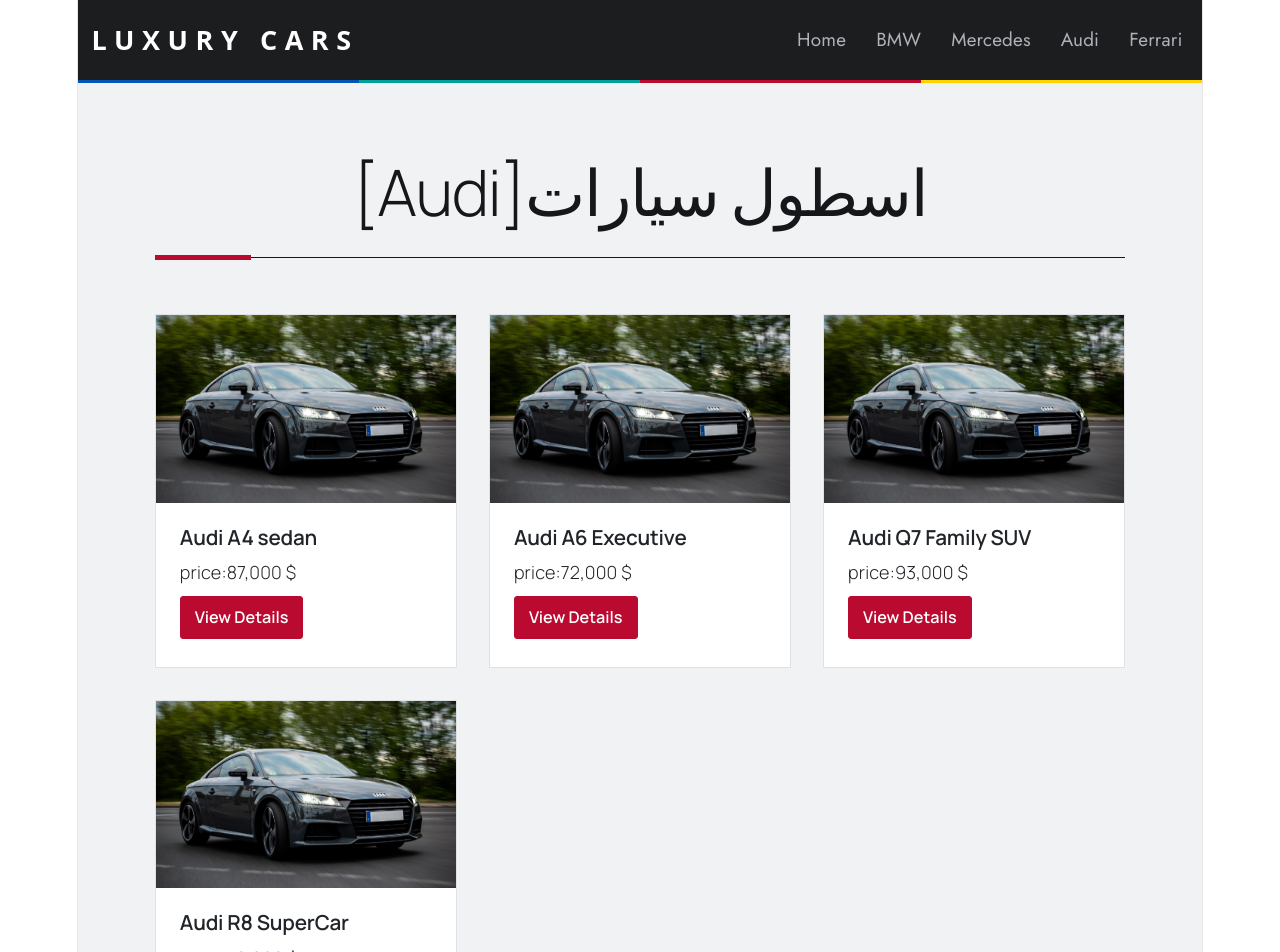
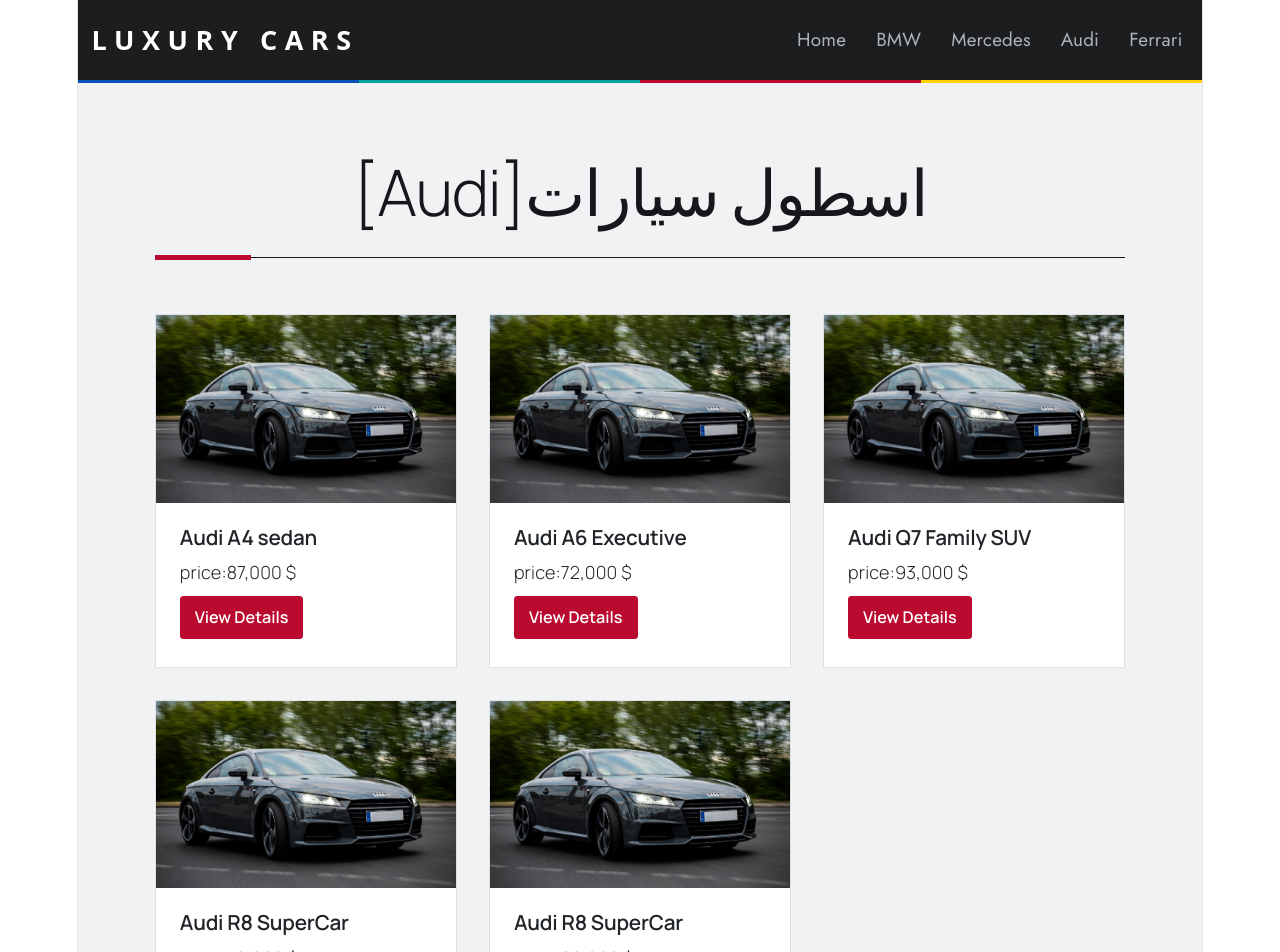
Before and after one commit to 52330361-Mahmoud/mahmoud-project-car, a React (Vite) app: page /Audi in a window 1280 px wide. Shown: the top 952 px of the page. Built offline with nearby package versions, Linux system fonts and the light colour scheme; a web font is replaced by a local one.

Commit message:
Adding a new car

```diff
--- a/src/Pages/Audi.jsx
+++ b/src/Pages/Audi.jsx
@@ -10,6 +10,7 @@ const cars = [
   { id: 2, src: Audi2, title: "Audi A6 Executive", price: "72,000" },
   { id: 3, src: Audi2, title: "Audi Q7 Family SUV", price: "93,000" },
   { id: 4, src: Audi2, title: "Audi R8 SuperCar", price: "70,000" },
+   { id: 4, src: Audi2, title: "Audi R8 SuperCar", price: "80,000" },
 ];
 
 function Audi() {
```
